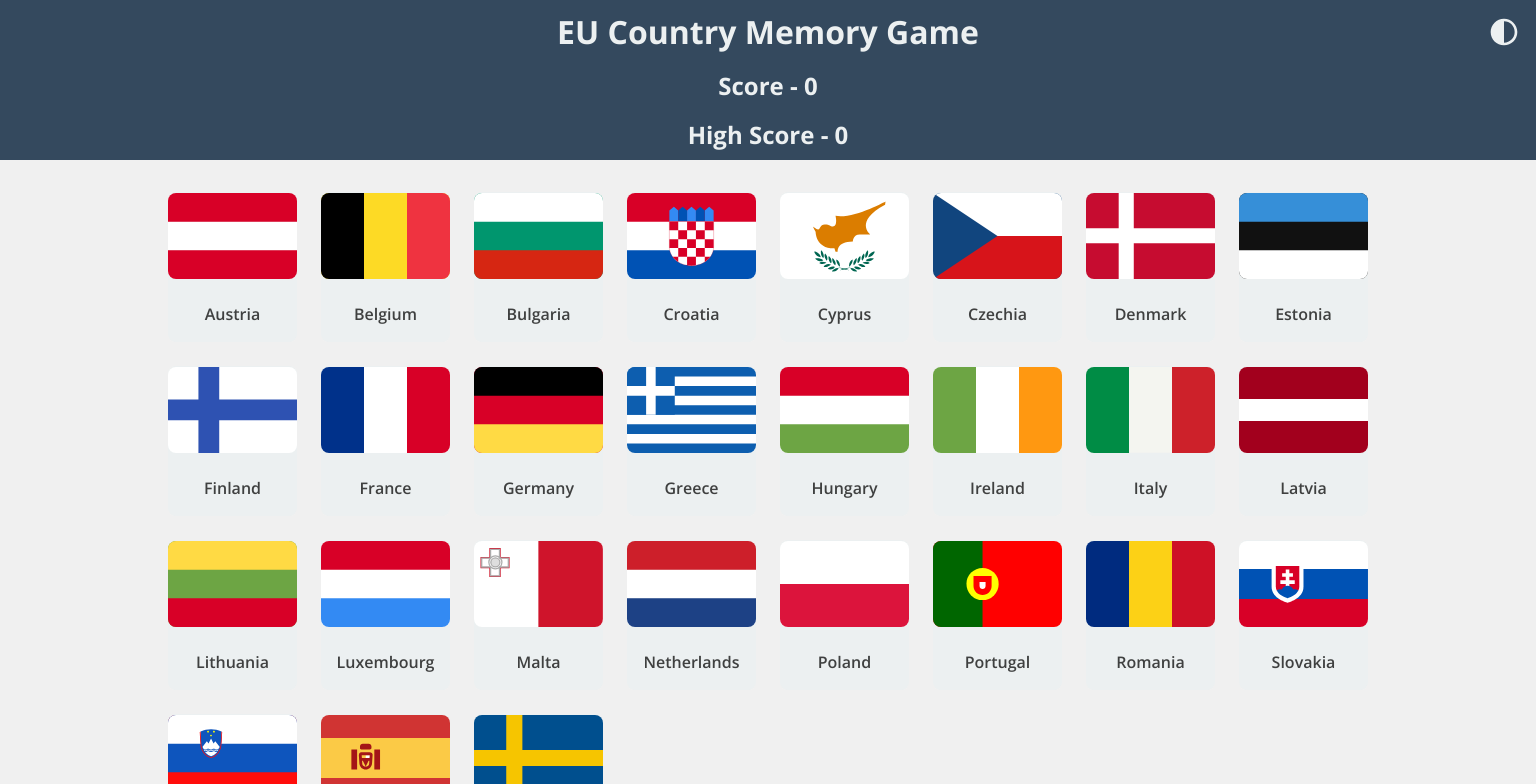
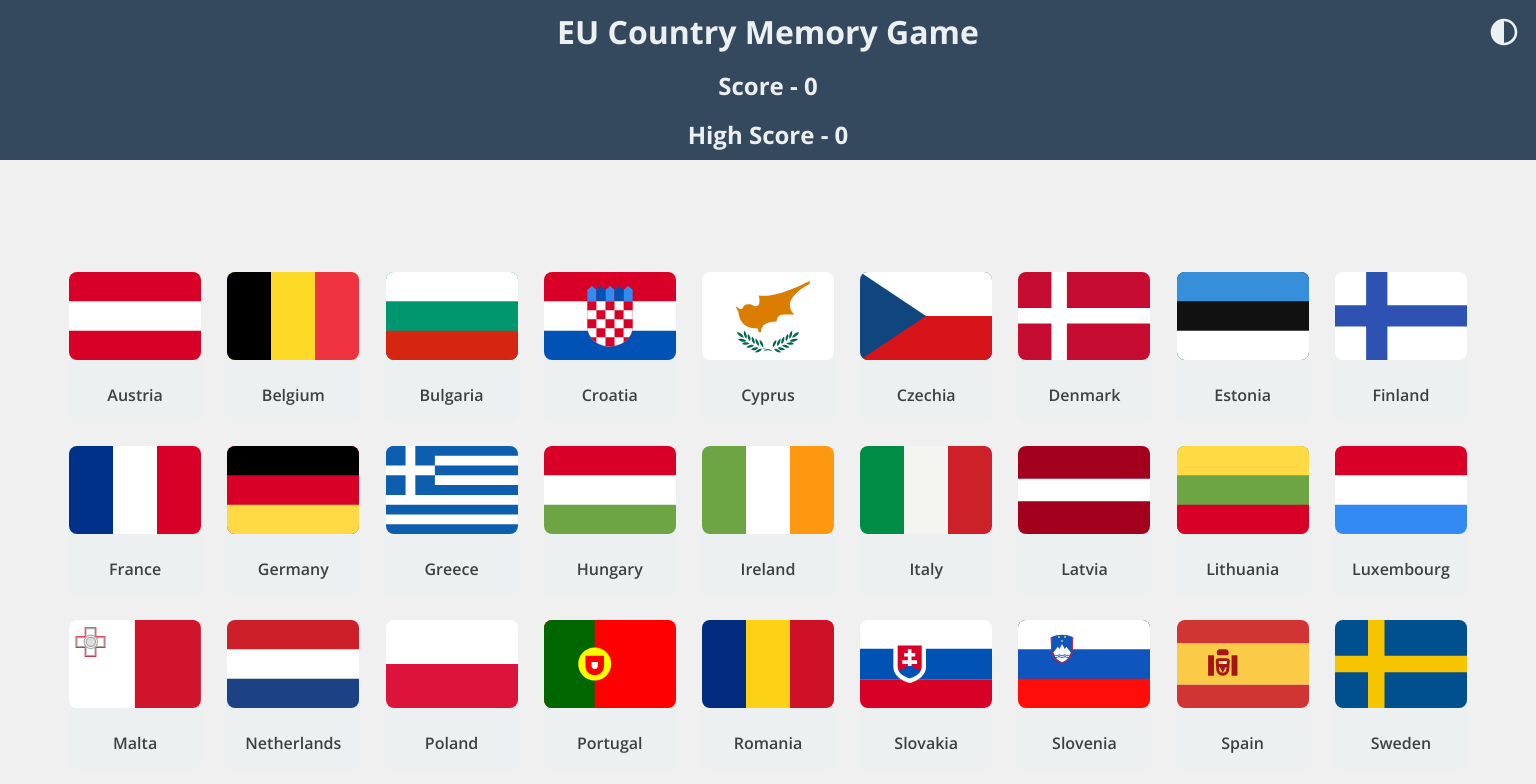
Before and after one commit to dave-forbes/memory-game, a React (Vite) app: page / in a window 1536 px wide. Shown: the top 784 px of the page. Built offline with nearby package versions, Linux system fonts and the light colour scheme.

Commit message:
adjusted layout of countries to be more symetrical:

```diff
--- a/src/index.css
+++ b/src/index.css
@@ -83,14 +83,20 @@ header svg {
 }
 
 .countries {
-  max-width: 1200px;
-  margin: 0 auto;
+  max-width: 1400px;
+  margin-inline: auto;
   display: grid;
   grid-template-columns: repeat(auto-fit, minmax(120px, 1fr));
   gap: 1.5rem;
   padding: 2rem;
   align-items: center;
   justify-content: center;
+}
+
+@media (min-width: 1400px) {
+  .countries {
+    margin-top: 5rem;
+  }
 }
 
 .country {
```
